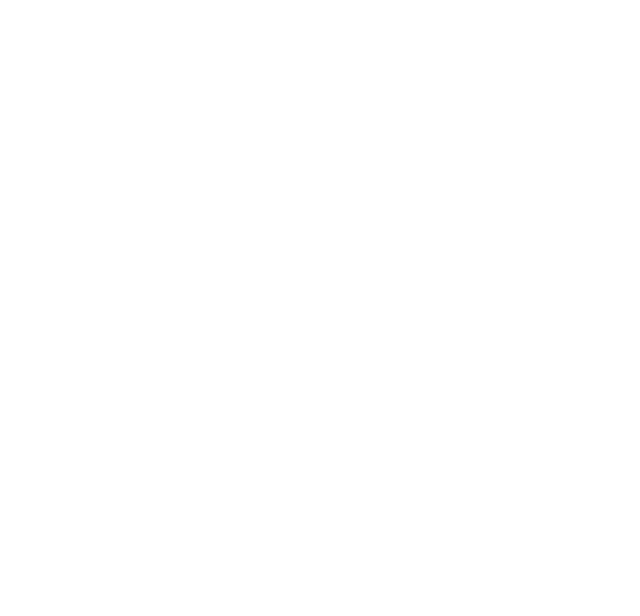
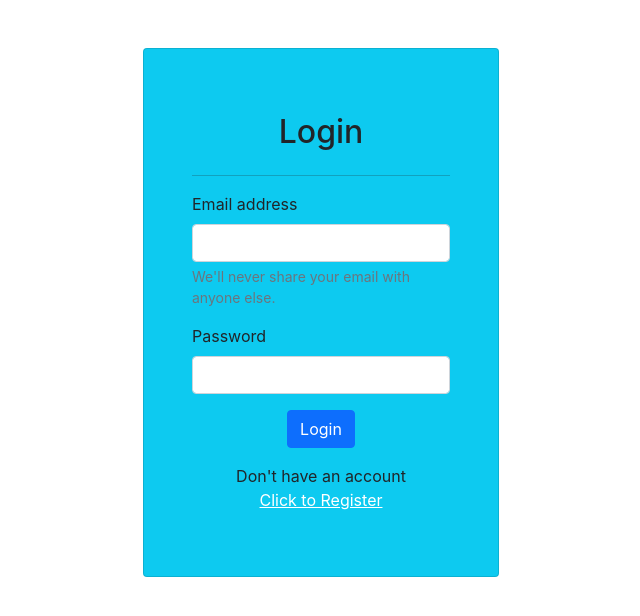
Before and after one commit to shubhamstr/react_music_site, a React (Create React App) app: page /login in a window 1280 px wide. Shown: the top 616 px of the page, without its empty margins (319-959 px from the left). Built offline with nearby package versions, Linux system fonts and the light colour scheme.

Commit message:
router routes setup

```diff
--- a/src/App.js
+++ b/src/App.js
@@ -17,9 +17,9 @@
   return (
     <Router>
       <Routes>
-        <Route exact path="/" component={Register} />
-        <Route exact path="/login" component={Login} />
-        <Route exact path="/dashboard" component={Dashboard} />
+        <Route exact path="/" element={<Register />} />
+        <Route exact path="/login" element={<Login />} />
+        <Route exact path="/dashboard" element={<Dashboard />} />
       </Routes>
     </Router>
   );
--- a/src/Login.js
+++ b/src/Login.js
@@ -1,6 +1,7 @@
 /* eslint-disable no-unused-vars */
 import React from "react";
 import { useState, useEffect } from "react";
+import { Link } from "react-router-dom";
 
 const Login = (props) => {
   const [email, setEmail] = useState("");
@@ -71,6 +72,12 @@
                 >
                   Login
                 </button>
+                <p className="mt-3 mb-0">Don't have an account</p>
+                <p>
+                  <Link to="/" className="text-white">
+                    Click to Register
+                  </Link>
+                </p>
               </div>
             </form>
           </div>
--- a/src/Register.js
+++ b/src/Register.js
@@ -51,7 +51,9 @@
               <p className="text-white">Success!</p>
               <div className="text-center">
                 <button type="button" className="btn btn-primary">
-                  <Link to="/login">Login</Link>
+                  <Link to="/login" className="text-white">
+                    Login
+                  </Link>
                 </button>
               </div>
             </div>
@@ -97,6 +99,12 @@
                   >
                     Register
                   </button>
+                  <p className="mt-3 mb-0">Already have an account</p>
+                  <p>
+                    <Link to="/login" className="text-white">
+                      Click to Login
+                    </Link>
+                  </p>
                 </div>
               </form>
             </div>
```
